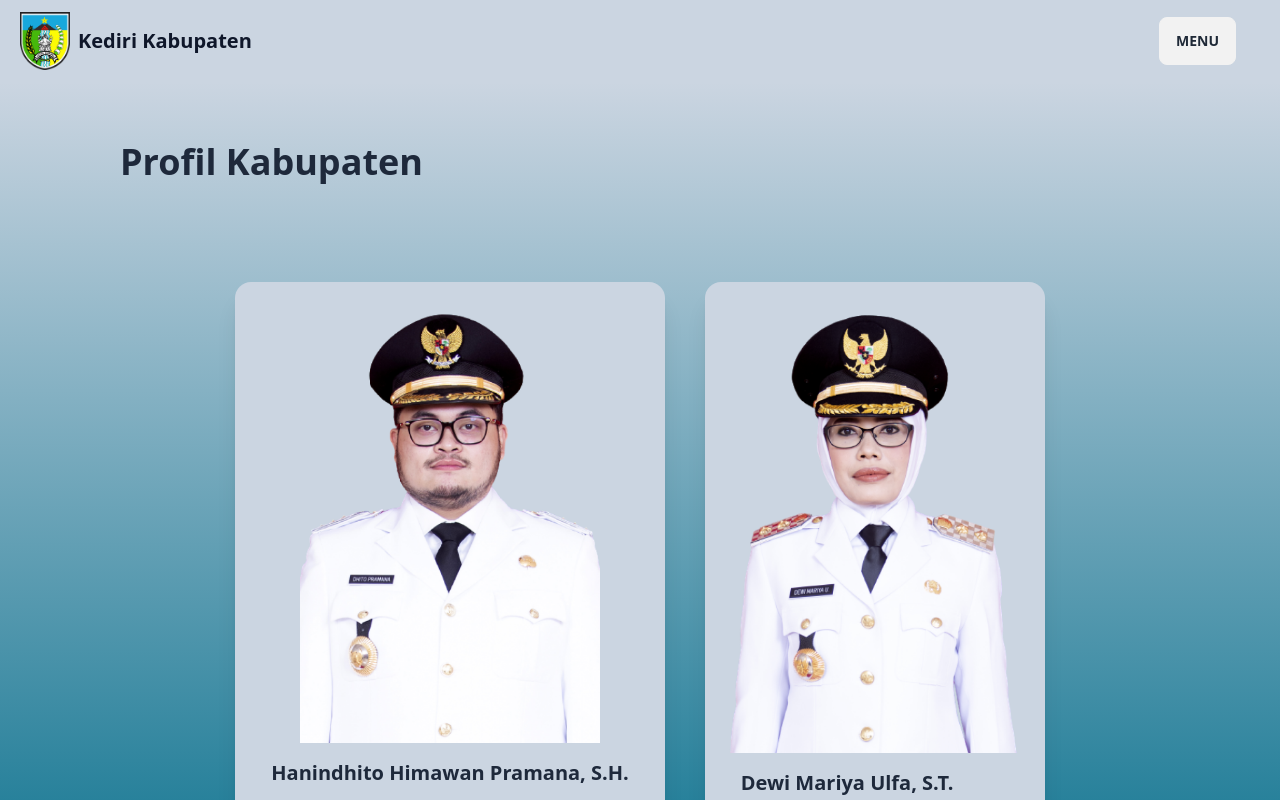
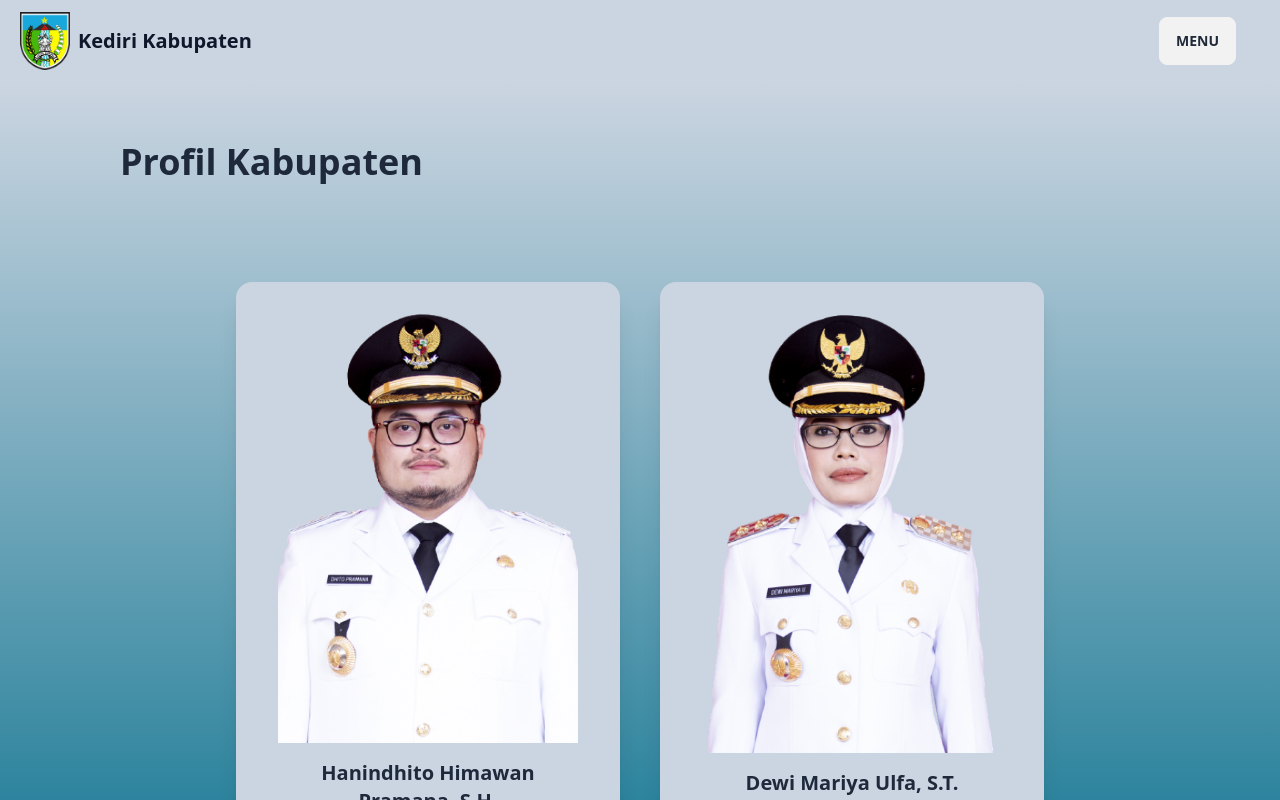
Before and after one commit to alfazh123/redesign_kedirikab, a Next.js app: page /profil in a window 1280 px wide. Shown: the top 800 px of the page. Built offline with nearby package versions, Linux system fonts and the light colour scheme.

Commit message:
add pop up in profil bupati and wabup

```diff
--- a/src/pages/profil.js
+++ b/src/pages/profil.js
@@ -18,7 +18,7 @@ export default function Profil() {
                     id="profil-bupati-wabupati"
                     className="flex justify-center pt-20"
                 >
-                    <ul className="flex md:flex-row flex-col">
+                    <ul className="flex md:flex-row flex-col justify-center">
                         <li className="mx-5 mb-5">
                             <button
                                 onClick={() =>
@@ -27,7 +27,7 @@ export default function Profil() {
                                         .showModal()
                                 }
                             >
-                                <div className="card card-compact w-62 p-5 bg-slate-300 shadow-xl">
+                                <div className="card card-compact w-96 p-5 bg-slate-300 shadow-xl">
                                     <figure>
                                         <Image
                                             src="/bupatikedirikab.png"
@@ -41,7 +41,7 @@ export default function Profil() {
                                         id="profil-singkat-bupati"
                                         className="card-body"
                                     >
-                                        <h2 className="card-title">
+                                        <h2 className="card-title justify-center text-md">
                                             Hanindhito Himawan Pramana, S.H.
                                         </h2>
                                         <p>Bupati Kab. Kediri</p>
@@ -52,9 +52,9 @@ export default function Profil() {
                                 id="my_modal_4"
                                 className="modal flex justify-center bg-slate-500 bg-opacity-50"
                             >
-                                <div className="modal-box min-w-max max-w-5xl bg-slate-300">
+                                <div className="modal-box min-w-max max-w-sm bg-slate-300">
                                     <div className="flex flex-col bg-slate-300 justify-center p-4 rounded-md max-w-md">
-                                        <div className="flex justify-center">
+                                        <div className="flex flex-col justify-center items-center text-center">
                                             <Image
                                                 src="/bupatikedirikab.png"
                                                 id="figure"
@@ -62,6 +62,16 @@ export default function Profil() {
                                                 width={300}
                                                 height={200}
                                             />
+                                            <div
+                                                id="profil-singkat-bupati"
+                                                className="card-body"
+                                            >
+                                                <h2 className="card-title justify-center text-md">
+                                                    Hanindhito Himawan Pramana,
+                                                    S.H.
+                                                </h2>
+                                                <p>Bupati Kab. Kediri</p>
+                                            </div>
                                         </div>
 
                                         <ul className="py-5">
@@ -135,7 +145,7 @@ export default function Profil() {
                                         .showModal()
                                 }
                             >
-                                <div className="card card-compact w-62 p-5 bg-slate-300 shadow-xl">
+                                <div className="card card-compact w-96 p-5 bg-slate-300 shadow-xl">
                                     <figure>
                                         <Image
                                             src="/wabubkedirikab.png"
@@ -149,7 +159,7 @@ export default function Profil() {
                                         id="profil-singkat-bupati"
                                         className="card-body"
                                     >
-                                        <h2 className="card-title">
+                                        <h2 className="card-title justify-center">
                                             Dewi Mariya Ulfa, S.T.
                                         </h2>
                                         <p>Wakil Bupati Kab. Kediri</p>
@@ -160,7 +170,7 @@ export default function Profil() {
                                 id="my_modal_5"
                                 className="modal flex justify-center bg-slate-500 bg-opacity-50"
                             >
-                                <div className="modal-box min-w-max max-w-5xl bg-slate-300">
+                                <div className="modal-box min-w-max max-w-sm bg-slate-300">
                                     <div className="flex flex-col bg-slate-300 justify-center p-4 rounded-md max-w-md">
                                         <div className="flex justify-center">
                                             <Image
```
